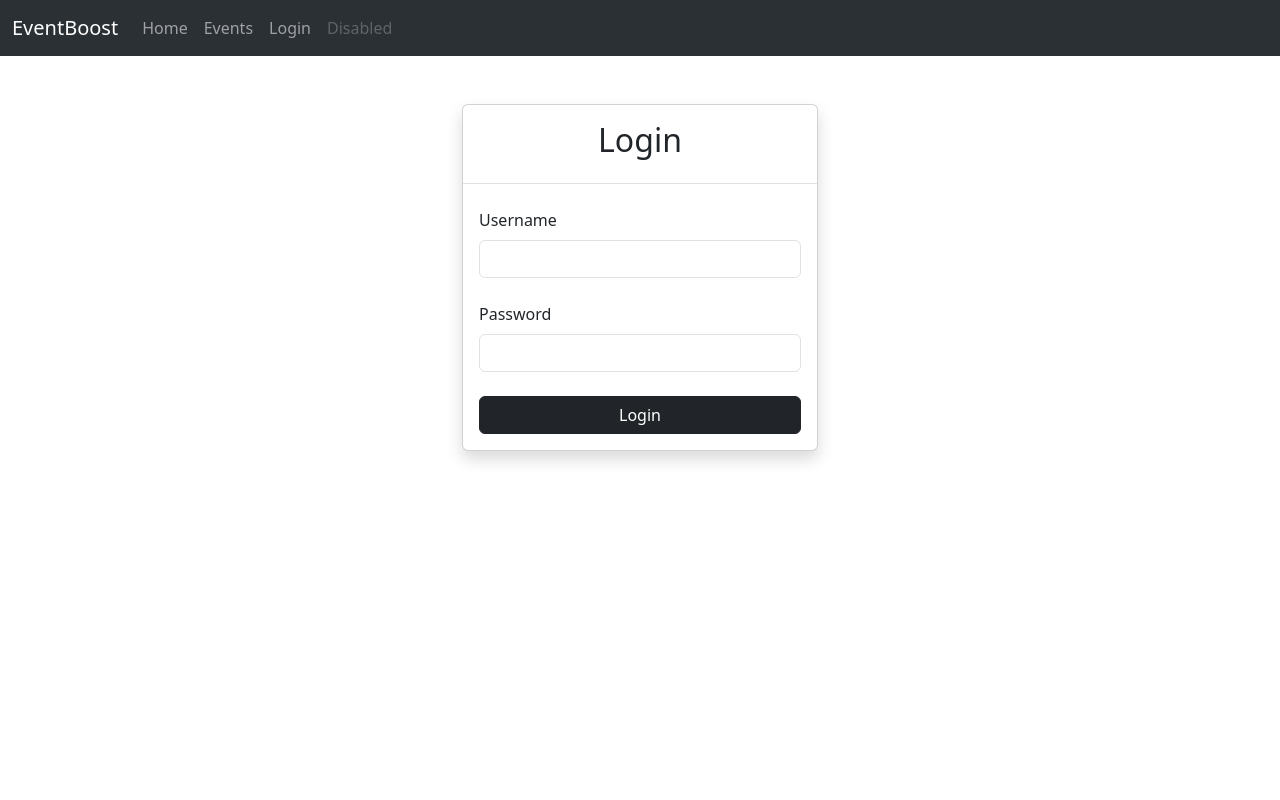
After one commit to sd8capricon/eventboost, a Django app: page /accounts/login/ in a window 1280 px wide. The commit adds this page. Run offline with Django 4.2, Linux system fonts and the light colour scheme.

```diff
--- a/accounts/urls.py
+++ b/accounts/urls.py
@@ -3,7 +3,7 @@ from accounts import views
 
 urlpatterns = [
     path("", views.index, name="index"),
-    path("register_user/", views.register_user, name="signup"),
-    path("login_user/", views.login_user, name="login"),
+    path("signup/", views.register_user, name="signup"),
+    path("login/", views.login_user, name="login"),
     path("logout_user/", views.logout_user, name="logout"),
 ]
--- a/eventboost/settings.py
+++ b/eventboost/settings.py
@@ -44,6 +44,8 @@ INSTALLED_APPS = [
 ]
 
 # AUTH_USER_MODEL = "accounts.Account"
+
+LOGIN_REDIRECT_URL = "/events/"
 
 MIDDLEWARE = [
     "django.middleware.security.SecurityMiddleware",
@@ -122,6 +124,7 @@ USE_TZ = True
 # https://docs.djangoproject.com/en/4.2/howto/static-files/
 
 STATIC_URL = "static/"
+STATICFILES_DIRS = [os.path.join(BASE_DIR, "static")]
 
 # Default primary key field type
 # https://docs.djangoproject.com/en/4.2/ref/settings/#default-auto-field
--- /dev/null
+++ b/static/styles.css
@@ -0,0 +1,5 @@
+html,
+body {
+    margin: 0;
+    height: 100%;
+}
--- a/templates/base.html
+++ b/templates/base.html
@@ -1,3 +1,5 @@
+{% load static %}
+
 <!DOCTYPE html>
 <html lang="en">
 <head>
@@ -5,6 +7,7 @@
     <meta name="viewport" content="width=device-width, initial-scale=1.0">
     <title>Document</title>
     <link href="https://cdn.jsdelivr.net/npm/bootstrap@5.3.3/dist/css/bootstrap.min.css" rel="stylesheet" integrity="sha384-QWTKZyjpPEjISv5WaRU9OFeRpok6YctnYmDr5pNlyT2bRjXh0JMhjY6hW+ALEwIH" crossorigin="anonymous">
+    <link rel="stylesheet" href="{% static 'styles.css' %}">
 </head>
 <body>
     {% include "navbar.html" %}
--- a/templates/navbar.html
+++ b/templates/navbar.html
@@ -14,6 +14,13 @@
             >
               Manage Your Events
             </a>
+          {% elif user.account.is_sponsor %}
+            <a class="nav-link" href="">Manage Your Sponsorship</a>
+          {% endif %}
+          {% if user.is_authenticated %}
+            <a class="nav-link" href="{% url 'logout' %}">Logout</a>
+          {% else %}
+            <a class="nav-link" href="{% url 'login' %}">Login</a>
           {% endif %}
           <a class="nav-link disabled" aria-disabled="true">Disabled</a>
         </div>
--- /dev/null
+++ b/templates/registration/login.html
@@ -0,0 +1,48 @@
+{% extends "base.html" %}
+
+{% block content %}
+
+    {% if messages %}
+        {% for message in messages %}
+            {{ message }}
+        {% endfor %}
+    {% endif %}
+
+    {% if form.errors %}
+        <div class="errors">
+            <p>Incorrect username or password. Please try again.</p>
+        </div>
+    {% endif %}
+
+    <div class="container">
+        <div class="row justify-content-center mt-5">
+            <div class="col-lg-4 col-md-6 col-sm-6">
+                <div class="card shadow">
+                    <div class="card-title text-center border-bottom">
+                        <h2 class="p-3">Login</h2>
+                    </div>
+                    <div class="card-body">
+                        <form action="{% url 'login' %}" method="post">
+                            {% csrf_token %}
+                            <div class="mb-4">
+                                <label for="username" class="form-label">Username</label>
+                                <input type="text" name="username" class="form-control" id="username" />
+                            </div>
+                            <div class="mb-4">
+                                <label for="password" class="form-label">Password</label>
+                                <input type="password" name="password" class="form-control" id="password" />
+                            </div>
+                            {% comment %} <div class="mb-4">
+                                <input type="checkbox" class="form-check-input" id="remember" />
+                                <label for="remember" class="form-label">Remember Me</label>
+                            </div> {% endcomment %}
+                            <div class="d-grid">
+                                <button type="submit" class="btn btn-dark">Login</button>
+                            </div>
+                        </form>
+                    </div>
+                </div>
+            </div>
+        </div>
+    </div>
+{% endblock content %}
```
Also changed, not shown: accounts/views.py (+15 -3 lines), events/views.py (+14 -1 lines), templates/accounts/login.html (deleted, +0 -20 lines), templates/events/access_denied.html (added, +9 -0 lines).
